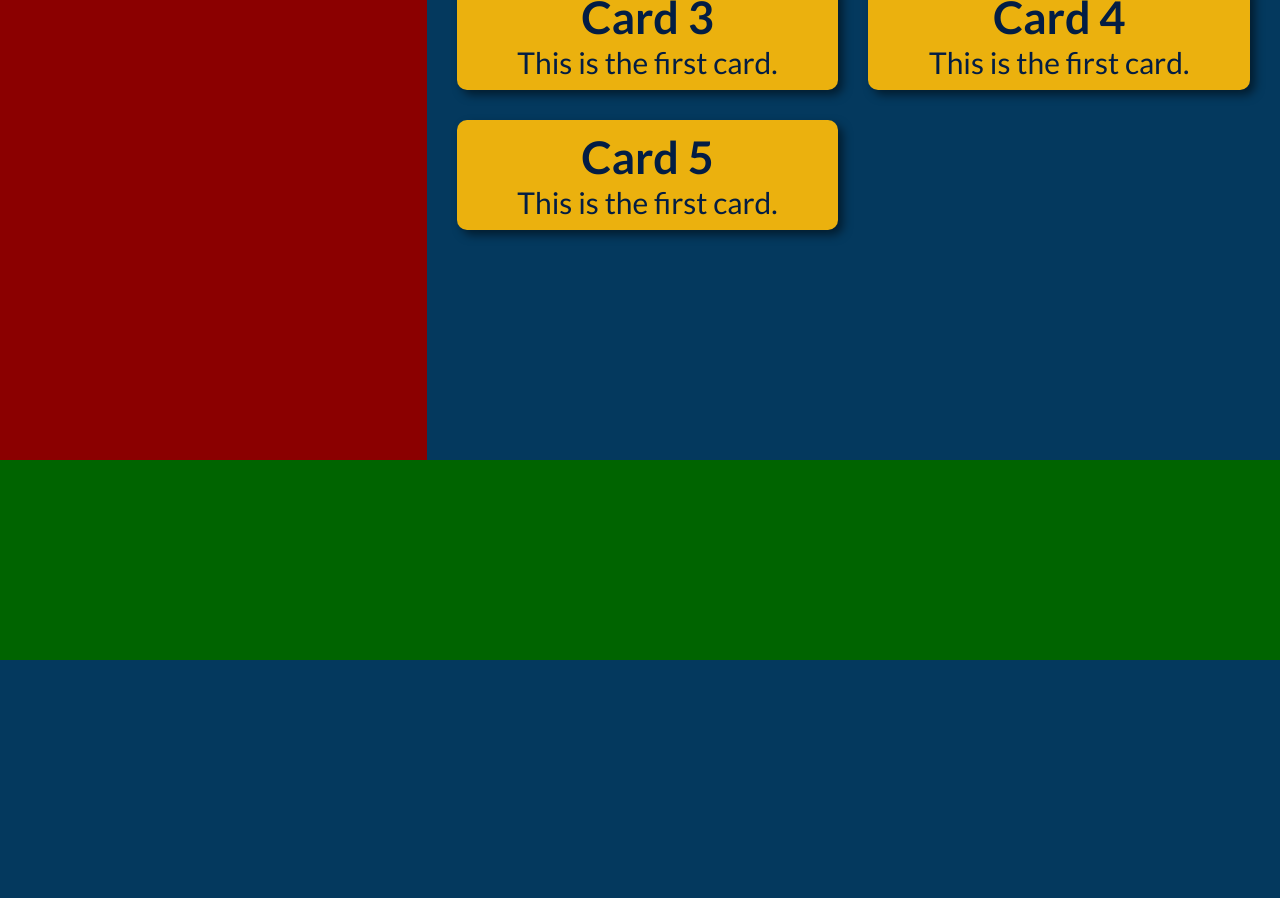
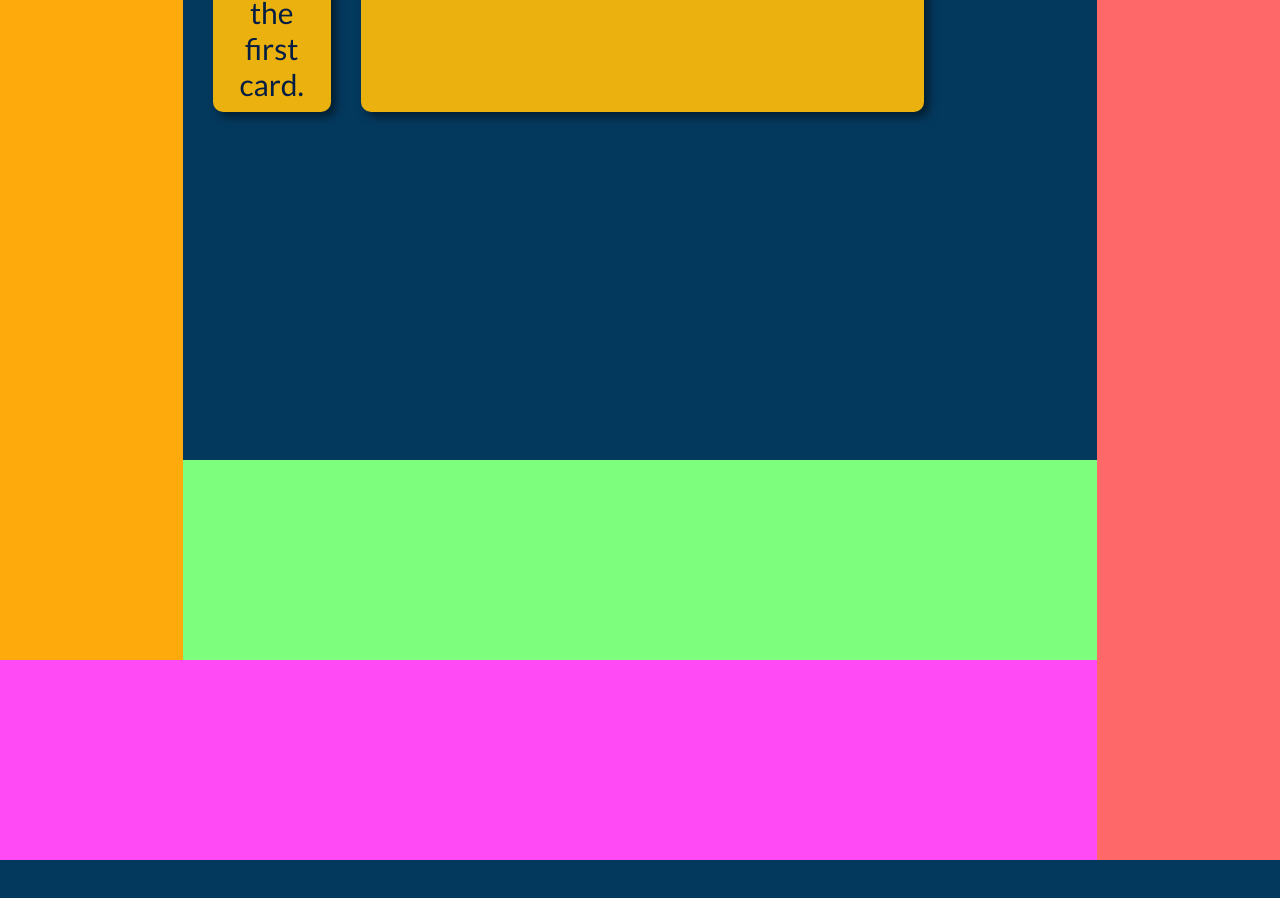
Before and after one commit to Julia-48/ppi2025_4inf1v, a React (Vite) app: page / in a window 1280 px wide. Shown: the part 340-1238 px from the top of the page. Before the commit the page ends 1000 px from the top, so only its background shows below. Built offline with nearby package versions, Linux system fonts and the light colour scheme.

Commit message:
Aula 06/06 - Desafio CSSGrid

```diff
--- a/src/components/MyGrid.jsx
+++ b/src/components/MyGrid.jsx
@@ -5,7 +5,8 @@ export function MyGrid() {
         <div className={styles.container}>
             <header className={styles.header1} />
             <header className={styles.header2} />
-            <aside className={styles.aside} />
+            <aside className={styles.aside1} />
+            <aside className={styles.aside2} />
             <div className={styles.main}>
                 <div className={styles.grid}>
                     <div className={styles.card}>
@@ -16,21 +17,10 @@ export function MyGrid() {
                         <h2>Card 2</h2>
                         <p>This is the first card.</p>
                     </div>
-                    <div className={styles.card}>
-                        <h2>Card 3</h2>
-                        <p>This is the first card.</p>
-                    </div>
-                    <div className={styles.card}>
-                        <h2>Card 4</h2>
-                        <p>This is the first card.</p>
-                    </div>
-                    <div className={styles.card}>
-                        <h2>Card 5</h2>
-                        <p>This is the first card.</p>
-                    </div>
                 </div>
             </div>
-            <footer className={styles.footer} />
+            <footer className={styles.footer1} />
+            <footer className={styles.footer2} />
         </div>
     );
 }
--- a/src/components/MyGrid.module.css
+++ b/src/components/MyGrid.module.css
@@ -2,7 +2,8 @@
     padding: 3rem;
     display: grid;
     gap: 3rem;
-    grid-template-columns: repeat(auto-fit, minmax(30rem, 1fr));
+    grid-template-columns: 0.2fr 1fr 0.2fr;
+    grid-template-rows: 1fr 1fr 1fr 1fr 1fr;
 }
 
 .card {
@@ -19,13 +20,14 @@
     display: grid;
 
     grid-template-areas:
-    "header1 header1"
-    "aside header2"
-    "aside main"
-    "footer footer";
+    "header1 header1 header1"
+    "aside1 header2 aside2"
+    "aside1 main aside2"
+    "aside1 footer1 aside2"
+    "footer2 footer2 aside2";
 
-    grid-template-columns: 1fr 2fr;
-    grid-template-rows: 10rem 5rem calc(100vh - 15rem) 20rem;
+    grid-template-columns: 0.2fr 1fr 0.2fr;
+    grid-template-rows: 10rem 5rem calc(100vh - 15rem) 20rem 20rem;
 
     @media (max-width: 1200px) {
         grid-template-areas:
@@ -40,24 +42,42 @@
 
 .header1 {
     grid-area: header1;
-    background-color: darkslateblue;
+    background-color: rgb(135, 117, 255);
 }
 
 .header2 {
     grid-area: header2;
-    background-color: darkslategray;
+    background-color: rgb(147, 255, 255);
 }
 
-.aside {
-    grid-area: aside;
-    background-color: darkred;
+.aside1 {
+    grid-area: aside1;
+    background-color: rgb(255, 170, 12);
 
     @media (max-width: 1200px) {
         display: none;
     }
 }
 
-.footer {
-    grid-area: footer;
-    background-color: darkgreen;
+.aside2 {
+    grid-area: aside2;
+    background-color: rgb(255, 104, 104);
+
+    @media (max-width: 1200px) {
+        display: none;
+    }
 }
+
+.footer1 {
+    grid-area: footer1;
+    background-color: rgb(125, 255, 125);
+
+    @media (max-width: 1200px) {
+        display: none;
+    }
+}
+
+.footer2 {
+    grid-area: footer2;
+    background-color: rgb(255, 74, 246);
+}
```
